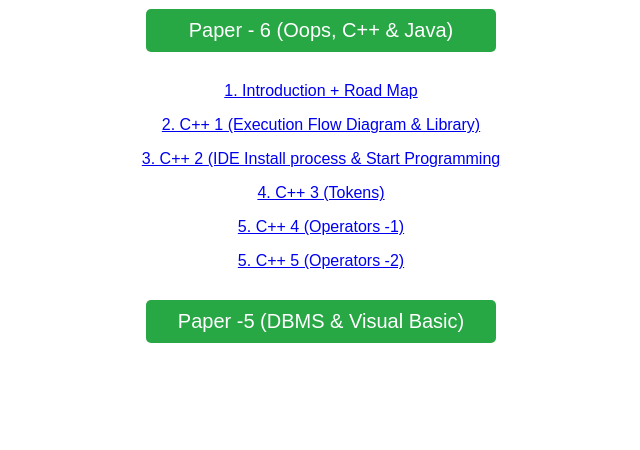
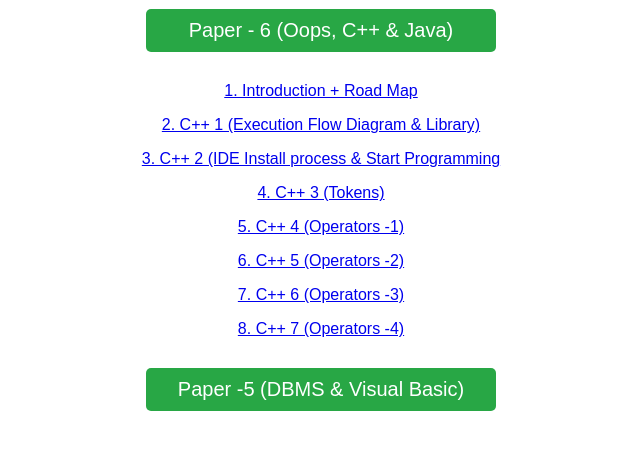
Before and after one commit to hira24y7/part3, a plain HTML site: page index.html in a window 1280 px wide. Shown: the part 148-598 px from the top of the page, without its empty margins (319-959 px from the left). Drawn offline with Linux system fonts and the light colour scheme.

Commit message:
index.html

```diff
--- a/index.html
+++ b/index.html
@@ -49,7 +49,9 @@ animation:blink 2s infinite;
 	<a href="CPP2.pdf"  target="_blank" <h2>3. C++ 2  (IDE Install process & Start Programming </h2> </a><p></P>
 	<a href="CPP3.pdf"  target="_blank" <h2>4. C++ 3 (Tokens) </h2> </a><p></P>
 	<a href="CPP4.pdf"  target="_blank" <h2>5. C++ 4 (Operators -1) </h2> </a><p></P>
-	<a href="cpp5.pdf"  target="_blank" <h2>5. C++ 5 (Operators -2) </h2> </a><p></P>
+	<a href="cpp5.pdf"  target="_blank" <h2>6. C++ 5 (Operators -2) </h2> </a><p></P>
+	<a href="cpp6.pdf"  target="_blank" <h2>7. C++ 6 (Operators -3) </h2> </a><p></P>
+	<a href="cpp7.pdf"  target="_blank" <h2>8. C++ 7 (Operators -4) </h2> </a><p></P>
 
 
 
```
